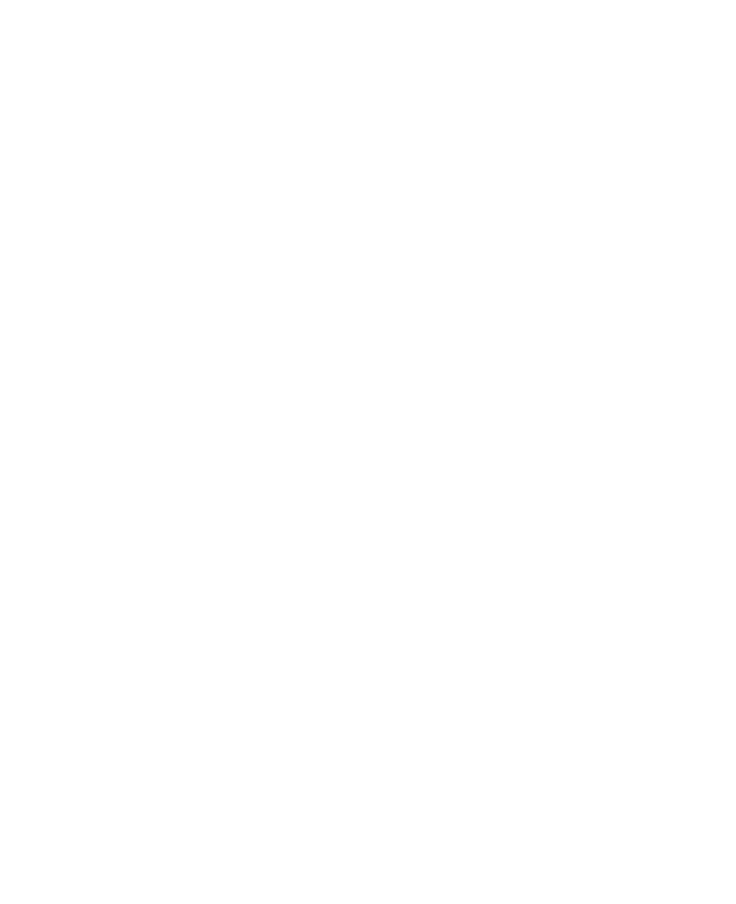
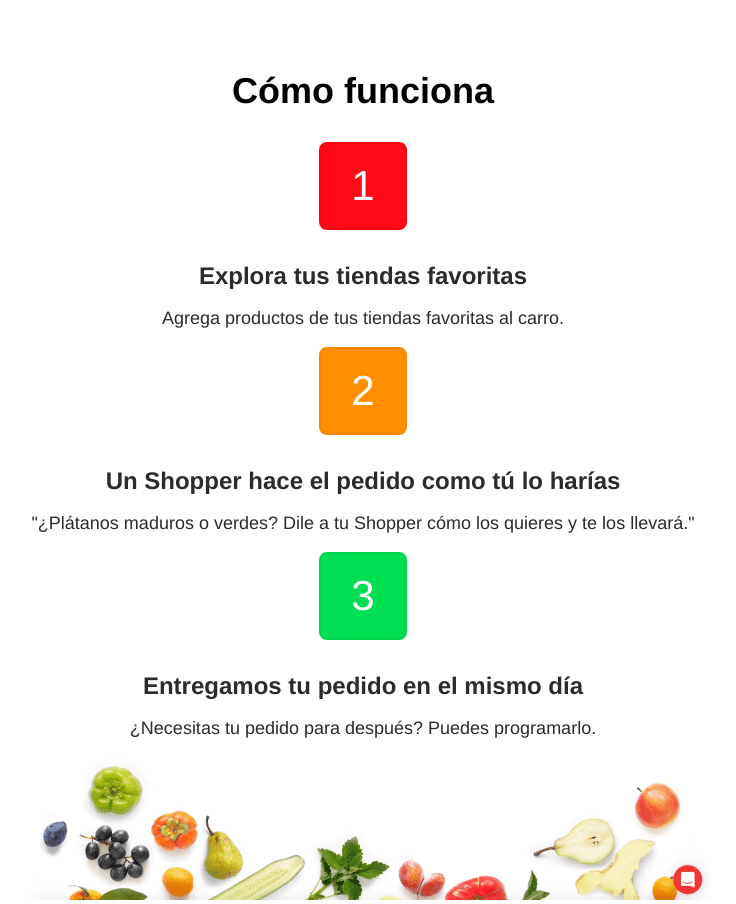
Before and after one commit to ConyMorales/CornerShopTeam4, a plain HTML site: page index.html in a window 1280 px wide. Shown: the whole page, without its empty margins (277-1013 px from the left). Before the commit the page ends 800 px from the top, so only its background shows below. Drawn offline with Linux system fonts and the light colour scheme.

Commit message:
parte central cornershop

```diff
--- a/index.html
+++ b/index.html
@@ -5,8 +5,37 @@
         <meta http-equiv="X-UA-Compatible" content="IE=edge">
         <meta name="viewport" content="width=device-width, initial-scale=1.0">
         <title>CornerShopTeam4</title>
+        <link rel="stylesheet" href="main.css">
     </head>
     <body>
-
+        <section class="howitworks">
+            <div class="content">
+                <header>
+                    <h2 class="headerh2">Cómo funciona</h2>
+                </header>
+                <ol class="steps">
+                    <li>
+                        <figure class="stepsfigure1">1</figure>
+                        <h2 class="stepsh2">Explora tus tiendas favoritas</h2>
+                        <p class="stepsp">Agrega productos de tus tiendas favoritas al carro.</p>
+                    </li>
+                    <li>
+                        <figure class="stepsfigure2">2</figure>
+                        <h2 class="stepsh2">Un Shopper hace el pedido como tú lo harías</h2>
+                        <p class="stepsp">"¿Plátanos maduros o verdes? Dile a tu Shopper cómo los quieres y te los llevará."</p>
+                    </li>
+                    <li>
+                        <figure class="stepsfigure3">3</figure>
+                        <h2 class="stepsh2">Entregamos tu pedido en el mismo día</h2>
+                        <p class="stepsp">¿Necesitas tu pedido para después? Puedes programarlo.</p>
+                    </li>
+                </ol>
+            </div>
+            <footer>
+                <figure class="fruit">
+                    <img src="Fondo.jpg">
+                </figure>
+            </footer>
+        </section>
     </body>
     </html>
--- a/main.css
+++ b/main.css
@@ -0,0 +1,117 @@
+.howitworks {
+        padding-top: 32px;
+        text-align: center;
+        font-family: Helvetica, sans-serif;
+    }
+
+    .content {
+        padding-left: 32px;
+        padding-right: 32px;
+        margin: 0 auto;
+        max-width: 1037px;
+    }
+
+    div {
+        display: block;
+    }
+
+    .headerh2 {
+        font-size: 36px;
+        font-weight: 600;
+    }
+
+    .steps {
+      zoom: 1;
+      margin: -16px;
+      float: left;
+      width: 100%;
+      padding: 16px;
+    }
+
+    li {
+        list-style: none;
+    }
+
+    .stepsfigure1 {
+        border: 2px solid #ff000e;
+        background: #ff0a17;
+        display: block;
+        margin: 0 auto;
+        margin-bottom: 32px;
+        width: 84px;
+        height: 84px;
+        line-height: 84px;
+        font-size: 42px;
+        font-weight: 500;
+        border-radius: 8px;
+        color: white;
+    }
+
+    .stepsfigure2 {
+        border: 2px solid #f58900;
+        background: #ff8f00;
+        display: block;
+        margin: 0 auto;
+        margin-bottom: 32px;
+        width: 84px;
+        height: 84px;
+        line-height: 84px;
+        font-size: 42px;
+        font-weight: 500;
+        border-radius: 8px;
+        color: white;
+    }
+
+    .stepsfigure3 {
+        border: 2px solid #00d44e;
+        background: #00de52;
+        display: block;
+        margin: 0 auto;
+        margin-bottom: 32px;
+        width: 84px;
+        height: 84px;
+        line-height: 84px;
+        font-size: 42px;
+        font-weight: 500;
+        border-radius: 8px;
+        color: white;
+    }
+
+    .stepsh2 {
+        color: #2b2b2b;
+        font-size: 24px;
+        font-weight: 600;
+        margin-bottom: 16px;
+    }
+
+    .stepsp {
+        font-size: 18px;
+        color: #2b2b2b;
+    }
+
+    .fruit {
+        background-size: 540px;
+        height: 120px;
+        background-position: center top;
+    }
+
+    /* border: 2px solid #ff000e;
+    border-top-color: rgb(255, 0, 14);
+    border-top-style: solid;
+    border-top-width: 2px;
+    border-right-color: rgb(255, 0, 14);
+    border-right-style: solid;
+    border-right-width: 2px;
+    border-bottom-color: rgb(255, 0, 14);
+    border-bottom-style: solid;
+    border-bottom-width: 2px;
+    border-left-color: rgb(255, 0, 14);
+    border-left-style: solid;
+    border-left-width: 2px;
+    border-image-source: initial;
+    border-image-slice: initial;
+    border-image-width: initial;
+    border-image-outset: initial;
+    border-image-repeat: initial; */
+
+@media (max-width:600px)
```
Also changed, not shown: Fondo.jpg (added). Lines whose indentation alone changed are shown as unchanged.
